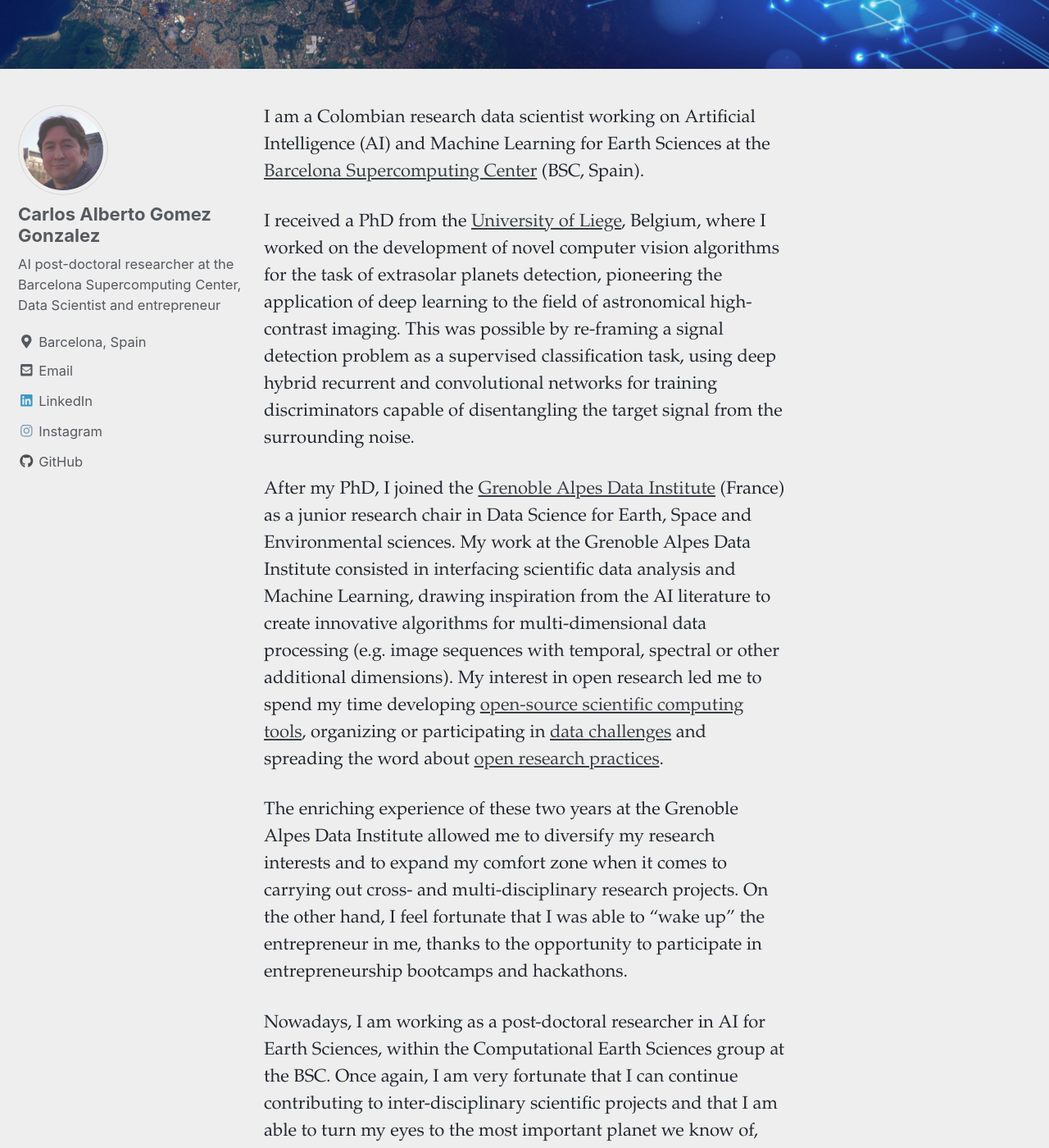
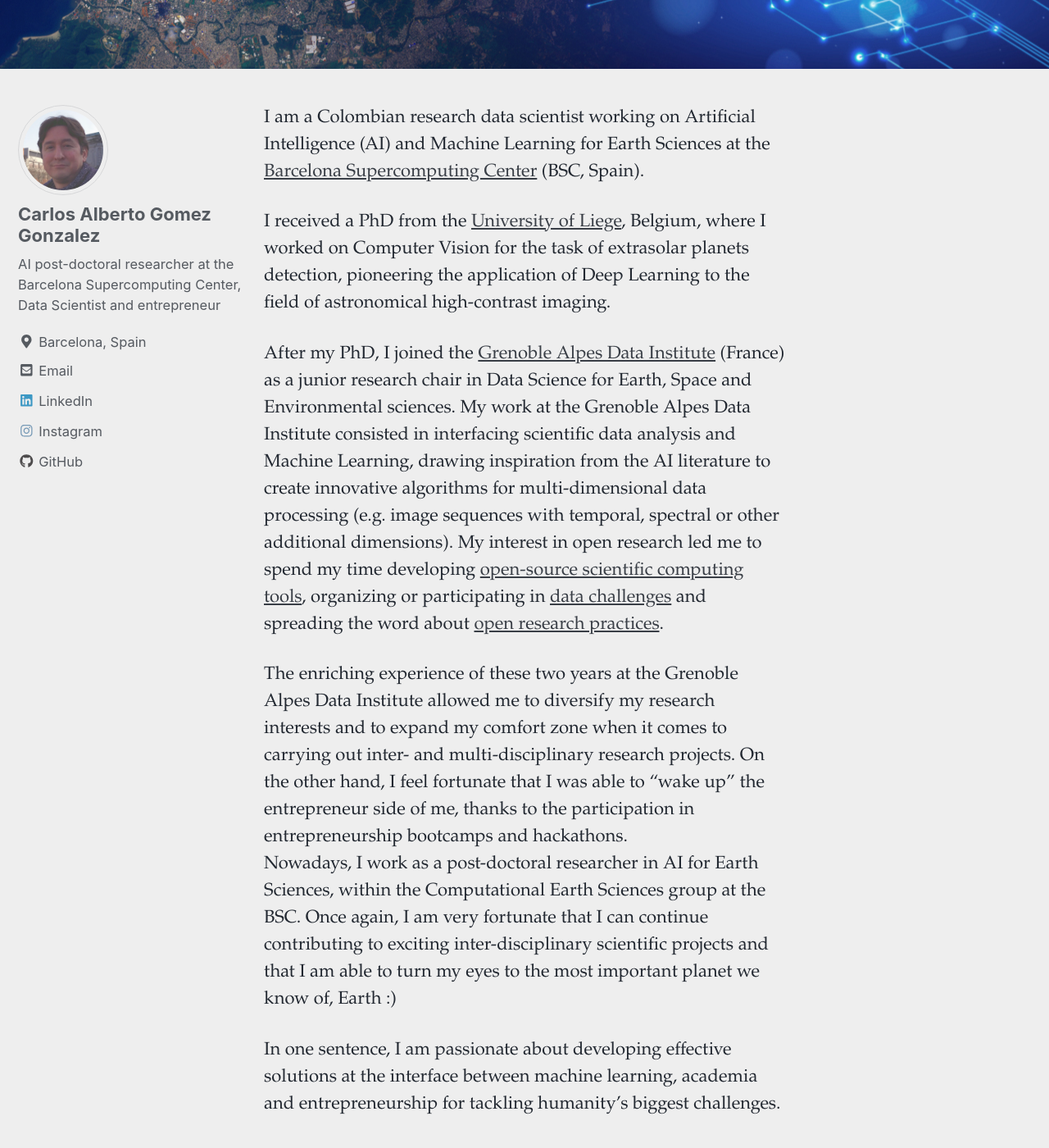
Before and after one commit to carlos-gg/carlos-gg.github.io, a Jekyll site: the page built from index.md, in a window 1280 px wide and 1400 px high, scrolled down 229 px. Shown: the whole window at 82% size. Built offline with Jekyll 4.4.1, drawn with Linux system fonts in a browser that asks for light colours; nearby versions of some CDN libraries; our own code applies the rules of GitHub Pages for plain Markdown files; the list of posts is cut into pages by our own code; some of the changed text lies outside the part shown.

Commit message:
udpating index

```diff
--- a/index.md
+++ b/index.md
@@ -1,11 +1,10 @@
 I am a Colombian research data scientist working on Artificial Intelligence (AI) and Machine Learning for Earth Sciences at the [Barcelona Supercomputing Center](https://www.bsc.es) (BSC, Spain).
 
-I received a PhD from the [University of Liege](https://www.uliege.be/), Belgium, where I worked on the development of novel computer vision algorithms for the task of extrasolar planets detection, pioneering the application of deep learning to the field of astronomical high-contrast imaging. This was possible by re-framing a signal detection problem as a supervised classification task, using deep hybrid recurrent and convolutional networks for training discriminators capable of disentangling the target signal from the surrounding noise.
+I received a PhD from the [University of Liege](https://www.uliege.be/), Belgium, where I worked on Computer Vision for the task of extrasolar planets detection, pioneering the application of Deep Learning to the field of astronomical high-contrast imaging.
 
 After my PhD, I joined the [Grenoble Alpes Data Institute](https://data-institute.univ-grenoble-alpes.fr/) (France) as a junior research chair in Data Science for Earth, Space and Environmental sciences. My work at the Grenoble Alpes Data Institute consisted in interfacing scientific data analysis and Machine Learning, drawing inspiration from the AI literature to create innovative algorithms for multi-dimensional data processing (e.g. image sequences with temporal, spectral or other additional dimensions). My interest in open research led me to spend my time developing [open-source scientific computing tools](https://carlgogo.github.io/software/), organizing or participating in [data challenges](https://exoplanet-imaging-challenge.github.io/) and spreading the word about [open research practices](https://grenoble-alpes-data-institute.github.io/2018-05-31-grenoble-software-carpentry/).
 
-The enriching experience of these two years at the Grenoble Alpes Data Institute allowed me to diversify my research interests and to expand my comfort zone when it comes to carrying out cross- and multi-disciplinary research projects. On the other hand, I feel fortunate that I was able to "wake up" the entrepreneur in me, thanks to the opportunity to participate in entrepreneurship bootcamps and hackathons.
-
-Nowadays, I am working as a post-doctoral researcher in AI for Earth Sciences, within the Computational Earth Sciences group at the BSC. Once again, I am very fortunate that I can continue contributing to inter-disciplinary scientific projects and that I am able to turn my eyes to the most important planet we know of, Earth :)
+The enriching experience of these two years at the Grenoble Alpes Data Institute allowed me to diversify my research interests and to expand my comfort zone when it comes to carrying out inter- and multi-disciplinary research projects. On the other hand, I feel fortunate that I was able to "wake up" the entrepreneur side of me, thanks to the participation in entrepreneurship bootcamps and hackathons.
+Nowadays, I work as a post-doctoral researcher in AI for Earth Sciences, within the Computational Earth Sciences group at the BSC. Once again, I am very fortunate that I can continue contributing to exciting inter-disciplinary scientific projects and that I am able to turn my eyes to the most important planet we know of, Earth :)
 
 In one sentence, I am passionate about developing effective solutions at the interface between machine learning, academia and entrepreneurship for tackling humanity's biggest challenges.
```
